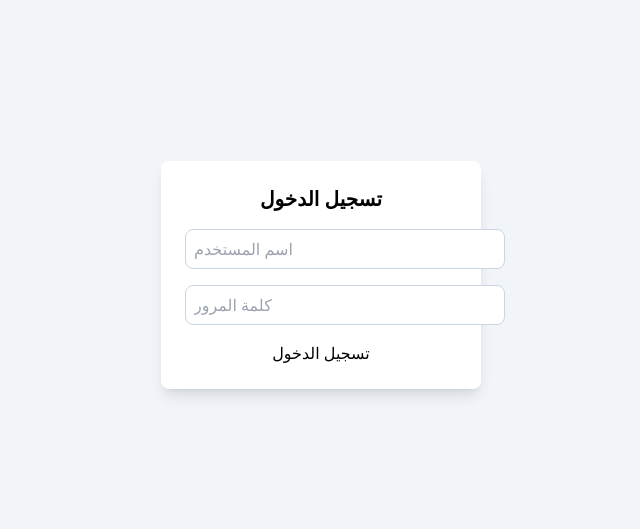
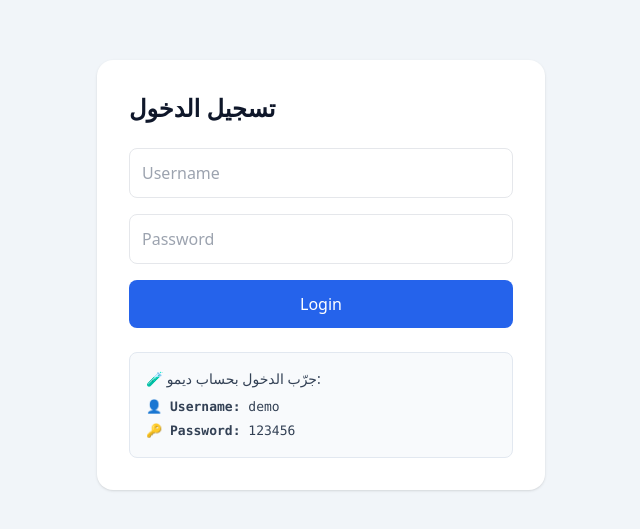
Before and after one commit to ahmed12g4/university-assignments, a React (Vite) app: page /login in a window 1280 px wide. Shown: the part 125-654 px from the top of the page, without its empty margins (319-959 px from the left). Built offline with nearby package versions, Linux system fonts and the light colour scheme.

Commit message:
تعديل: تحديث الصفحات والألوان للعرض على البورتفوليو

```diff
--- a/src/routes/add-student/page.jsx
+++ b/src/routes/add-student/page.jsx
@@ -1,3 +1,4 @@
+/* eslint-disable no-unused-vars */
 "use client";
 import { useState } from "react";
 
@@ -17,7 +18,7 @@ const AddStudentPage = () => {
     };
 
     const handleSubmit = async (e) => {
-        e.preventDefault();
+        e.preventDefault(); // مهم منع إعادة التحميل
         setLoading(true);
         setMessage("");
 
@@ -47,8 +48,8 @@ const AddStudentPage = () => {
     };
 
     return (
-        <div className="flex min-h-screen flex-col gap-4 bg-gray-50 p-4 sm:p-6 md:p-8">
-            <h1 className="text-center text-3xl font-bold text-gray-900">🎓 Add Student</h1>
+        <div className="flex min-h-screen flex-col gap-4 bg-gray-50 p-4 transition-colors duration-300 dark:bg-gray-900 sm:p-6 md:p-8">
+            <h1 className="text-center text-3xl font-bold text-gray-900 dark:text-white">🎓 Add Student</h1>
 
             <form
                 onSubmit={handleSubmit}
@@ -60,7 +61,7 @@ const AddStudentPage = () => {
                     value={formData.fullName}
                     onChange={handleChange}
                     placeholder="Full Name"
-                    className="w-full rounded-lg border border-gray-300 px-4 py-2 focus:outline-none focus:ring-2 focus:ring-blue-500"
+                    className="w-full rounded-lg border border-gray-300 bg-white px-4 py-2 text-gray-900 transition-colors duration-300 focus:outline-none focus:ring-2 focus:ring-blue-500 dark:border-gray-700 dark:bg-gray-800 dark:text-white"
                     required
                 />
                 <input
@@ -69,7 +70,7 @@ const AddStudentPage = () => {
                     value={formData.username}
                     onChange={handleChange}
                     placeholder="Username"
-                    className="w-full rounded-lg border border-gray-300 px-4 py-2 focus:outline-none focus:ring-2 focus:ring-blue-500"
+                    className="w-full rounded-lg border border-gray-300 bg-white px-4 py-2 text-gray-900 transition-colors duration-300 focus:outline-none focus:ring-2 focus:ring-blue-500 dark:border-gray-700 dark:bg-gray-800 dark:text-white"
                 />
                 <input
                     type="email"
@@ -77,7 +78,7 @@ const AddStudentPage = () => {
                     value={formData.email}
                     onChange={handleChange}
                     placeholder="Email"
-                    className="w-full rounded-lg border border-gray-300 px-4 py-2 focus:outline-none focus:ring-2 focus:ring-blue-500"
+                    className="w-full rounded-lg border border-gray-300 bg-white px-4 py-2 text-gray-900 transition-colors duration-300 focus:outline-none focus:ring-2 focus:ring-blue-500 dark:border-gray-700 dark:bg-gray-800 dark:text-white"
                     required
                 />
 
@@ -86,7 +87,7 @@ const AddStudentPage = () => {
                         name="stageId"
                         value={formData.stageId}
                         onChange={handleChange}
-                        className="flex-1 rounded-lg border border-gray-300 px-4 py-2 focus:outline-none focus:ring-2 focus:ring-blue-500"
+                        className="flex-1 rounded-lg border border-gray-300 bg-white px-4 py-2 text-gray-900 transition-colors duration-300 focus:outline-none focus:ring-2 focus:ring-blue-500 dark:border-gray-700 dark:bg-gray-800 dark:text-white"
                     >
                         <option value="">Select Stage</option>
                         <option value="1">الصف الأول الثانوي</option>
@@ -98,7 +99,7 @@ const AddStudentPage = () => {
                         name="sectionId"
                         value={formData.sectionId}
                         onChange={handleChange}
-                        className="flex-1 rounded-lg border border-gray-300 px-4 py-2 focus:outline-none focus:ring-2 focus:ring-blue-500"
+                        className="flex-1 rounded-lg border border-gray-300 bg-white px-4 py-2 text-gray-900 transition-colors duration-300 focus:outline-none focus:ring-2 focus:ring-blue-500 dark:border-gray-700 dark:bg-gray-800 dark:text-white"
                     >
                         <option value="">Select Section</option>
                         <option value="1">قسم A</option>
@@ -110,13 +111,13 @@ const AddStudentPage = () => {
                 <button
                     type="submit"
                     disabled={loading}
-                    className="w-full rounded-lg bg-blue-600 px-4 py-2 font-semibold text-white transition hover:bg-blue-700"
+                    className="w-full rounded-lg bg-blue-600 px-4 py-2 font-semibold text-white transition-colors duration-300 hover:bg-blue-700"
                 >
                     {loading ? "Saving..." : "Save"}
                 </button>
             </form>
 
-            {message && <p className="mt-2 text-center font-medium text-gray-700">{message}</p>}
+            {message && <p className="mt-2 text-center font-medium text-gray-700 transition-colors duration-300 dark:text-gray-300">{message}</p>}
         </div>
     );
 };
--- a/src/routes/login/page.jsx
+++ b/src/routes/login/page.jsx
@@ -1,74 +1,72 @@
+import { useAuth } from "@/contexts/auth-context";
+import { useNavigate } from "react-router-dom";
 import { useState } from "react";
-import { useAuth } from "@/contexts/auth-context";
-import { Navigate } from "react-router-dom";
-import { useToast } from "@/components/ui/use-toast";
 
-const LoginPage = () => {
-    const { user, login, loading } = useAuth(); // ✅ ناخد loading
-    const { toast } = useToast();
-
-    const [username, setUsername] = useState("");
-    const [password, setPassword] = useState("");
+export default function LoginPage() {
+    const { login } = useAuth();
+    const navigate = useNavigate();
+    const [form, setForm] = useState({ username: "", password: "" });
+    const [error, setError] = useState("");
 
     const handleSubmit = (e) => {
         e.preventDefault();
-        if (username && password) {
-            login({ username });
-            toast({
-                title: "👋 مرحباً بك!",
-                description: `تم تسجيل الدخول كـ ${username}`,
-                variant: "default",
-            });
+
+        // ✅ بيانات ديمو ثابتة
+        const demoUser = { username: "demo", password: "123456" };
+
+        if (form.username === demoUser.username && form.password === demoUser.password) {
+            const fakeUser = { id: 1, name: "Demo User", email: "demo@example.com" };
+            login(fakeUser);
+            navigate("/dashboard");
         } else {
-            toast({
-                title: "⚠️ خطأ",
-                description: "الرجاء إدخال اسم المستخدم وكلمة المرور",
-                variant: "destructive",
-            });
+            setError("❌ اسم المستخدم أو كلمة المرور غير صحيحة");
         }
     };
 
-    if (loading) return null; // ✅ ما نعملش Redirect قبل ما loading يخلص
-    if (user)
     return (
-            <Navigate
-                to="/dashboard"
-                replace
-            />
-        );
+        <div className="flex h-screen items-center justify-center bg-slate-100 dark:bg-slate-900">
+            <div className="w-full max-w-md rounded-2xl bg-white p-8 shadow dark:bg-slate-800">
+                <h1 className="mb-6 text-2xl font-bold text-slate-900 dark:text-white">تسجيل الدخول</h1>
 
-    return (
-        <div className="flex h-screen items-center justify-center bg-slate-100 dark:bg-slate-950">
-            <form
-                onSubmit={handleSubmit}
-                className="flex w-[320px] flex-col gap-4 rounded-lg bg-white p-6 shadow-lg dark:bg-slate-800"
-            >
-                <h1 className="text-center text-xl font-semibold">تسجيل الدخول</h1>
+                {/* ✅ رسالة خطأ احترافية */}
+                {error && (
+                    <div className="mb-4 rounded-lg border border-red-300 bg-red-50 p-3 text-sm text-red-700 dark:border-red-800 dark:bg-red-900/20 dark:text-red-400">
+                        {error}
+                    </div>
+                )}
+
+                <form className="flex flex-col gap-4" onSubmit={handleSubmit}>
                     <input
                         type="text"
-                    placeholder="اسم المستخدم"
-                    className="input"
-                    value={username}
-                    onChange={(e) => setUsername(e.target.value)}
-                    required
+                        placeholder="Username"
+                        value={form.username}
+                        onChange={(e) => setForm({ ...form, username: e.target.value })}
+                        className="rounded-lg border p-3 dark:border-slate-700 dark:bg-slate-900 dark:text-white"
                     />
                     <input
                         type="password"
-                    placeholder="كلمة المرور"
-                    className="input"
-                    value={password}
-                    onChange={(e) => setPassword(e.target.value)}
-                    required
+                        placeholder="Password"
+                        value={form.password}
+                        onChange={(e) => setForm({ ...form, password: e.target.value })}
+                        className="rounded-lg border p-3 dark:border-slate-700 dark:bg-slate-900 dark:text-white"
                     />
                     <button
                         type="submit"
-                    className="btn-primary"
+                        className="rounded-lg bg-blue-600 p-3 font-medium text-white hover:bg-blue-700"
                     >
-                    تسجيل الدخول
+                        Login
                     </button>
                 </form>
+
+                {/* ✅ رسالة "سجّل بحساب ديمو" */}
+                <div className="mt-6 rounded-lg border border-slate-200 bg-slate-50 p-4 text-sm text-slate-700 dark:border-slate-700 dark:bg-slate-800 dark:text-slate-300">
+                    🧪 جرّب الدخول بحساب ديمو:
+                    <div className="mt-2 flex flex-col gap-1 font-mono text-[13px]">
+                        <span>👤 <b>Username:</b> demo</span>
+                        <span>🔑 <b>Password:</b> 123456</span>
+                    </div>
+                </div>
+            </div>
         </div>
     );
-};
-
-export default LoginPage;
+}
```
Also changed, not shown: src/routes/add-assignment/page.jsx (+8 -8 lines), src/routes/add-subject/page.jsx (+13 -13 lines). Lines whose indentation alone changed are shown as unchanged.
